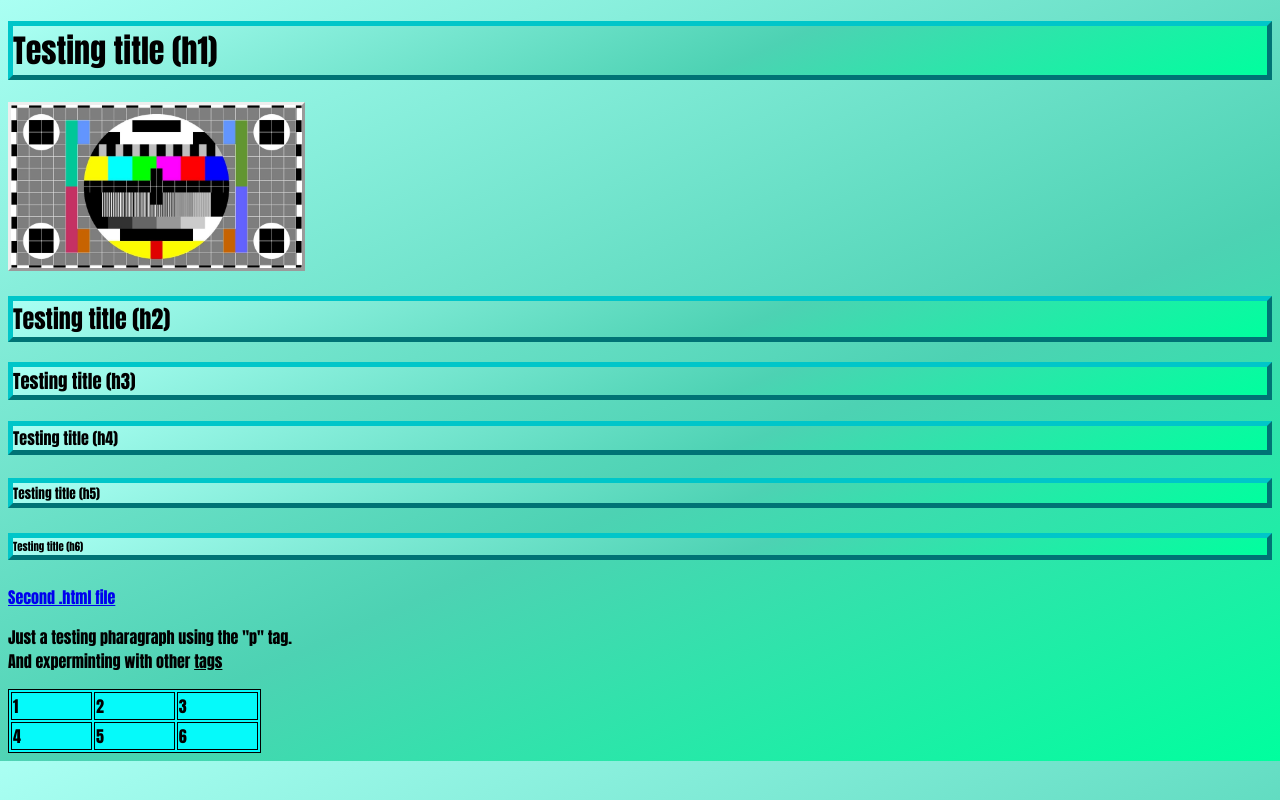
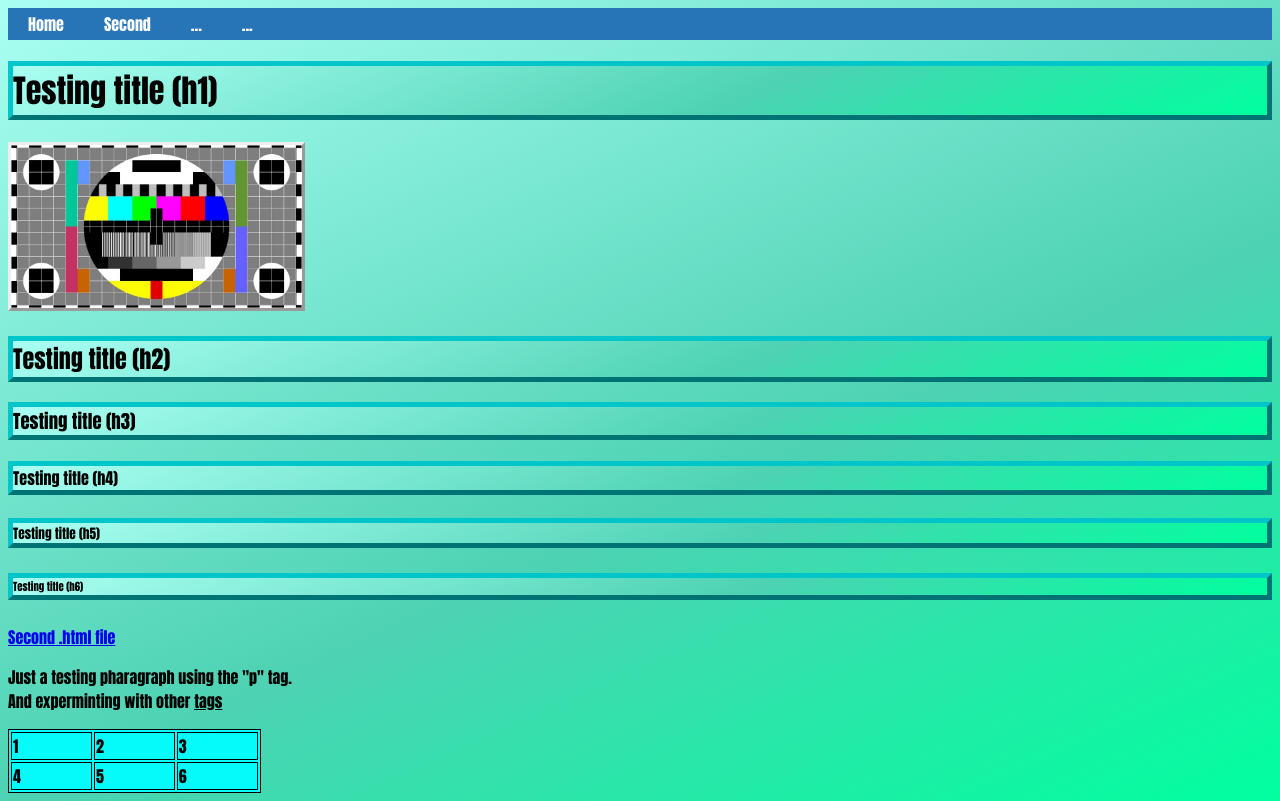
Before and after one commit to midnight4577/Infotech-10, a plain HTML site: page index.html in a window 1280 px wide. Drawn offline with Linux system fonts and the light colour scheme.

Commit message:
Added nav bar

```diff
--- a/css/styles.css
+++ b/css/styles.css
@@ -2,8 +2,8 @@
 body {
     font-family: Impact, Haettenschweiler, "Franklin Gothic Bold", "Arial Black", sans-serif;
     background: linear-gradient(156deg, rgba(170,255,243,1) 0%, rgba(77,210,179,1) 59%, rgba(0,255,158,1) 100%);
+}
 
-}
 .heading {
     border: thick outset #00C6C9;
     background-image: inherit;
@@ -13,3 +13,26 @@ body {
     border-style: outset;
     border-width: medium;
 }
+.nav {
+	list-style-type: none;
+	margin: 0;
+    padding: 0;
+    overflow: hidden;
+    background-color: #2774B7;
+}
+
+li {
+	float:left;
+}
+
+li a {
+  display: block;
+  color: white;
+  text-align: center;
+  padding: 4px 20px;
+  text-decoration: none;
+}
+
+li a:hover {
+  background-color: #111;
+}
--- a/index.html
+++ b/index.html
@@ -7,7 +7,12 @@
 </head>
 <body>
 
-
+<ul class="nav">
+  <li><a href="index.html">Home</a></li>
+  <li><a href="second.html">Second</a></li>
+  <li><a href="...">...</a></li>
+  <li><a href="...">...</a></li>
+</ul>
 
 <h1 class="heading">Testing title (h1)</h1>
 <img src="pics/img_testing_pattern.jpg" alt="Old testing pattern" width="23%" class="img">
```
Also changed, not shown: second.html (+7 -0 lines).
